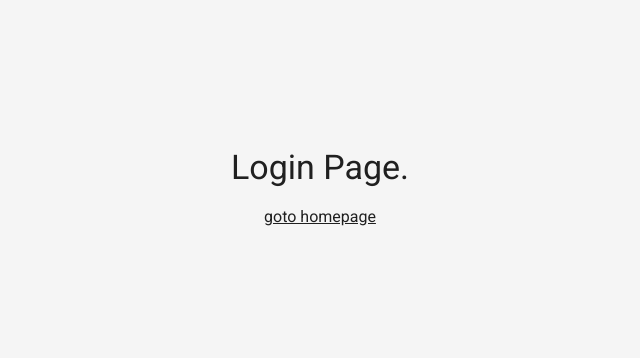
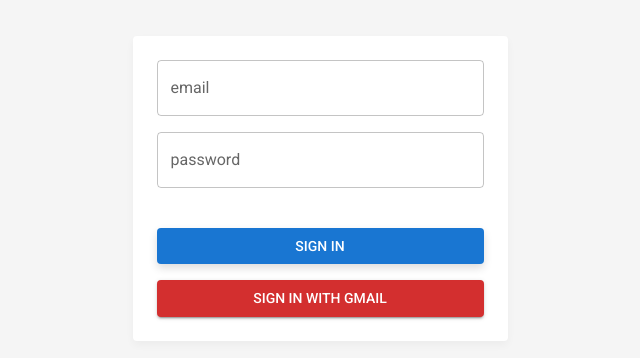
Before and after one commit to jsritawan/piggy-bank-intel-evo, a React (Create React App) app: page /login in a window 1280 px wide. Shown: the part 212-570 px from the top of the page, without its empty margins (320-960 px from the left). Built offline with nearby package versions, Linux system fonts and the light colour scheme.

Commit message:
inegrate with firebase

```diff
--- a/src/app/store.ts
+++ b/src/app/store.ts
@@ -1,4 +1,5 @@
 import { configureStore } from "@reduxjs/toolkit";
+import authSlice from "../features/auth/auth-slice";
 import categorySlice from "../features/category/category-slice";
 import dialogSlice from "../features/dialog/dialog-slice";
 import txnSlice from "../features/transactions/transactions-slice";
@@ -10,6 +11,7 @@
     categories: categorySlice,
     walletState: walletsSlice,
     dialog: dialogSlice,
+    auth: authSlice,
   },
 });
 
--- a/src/components/Header/Header.tsx
+++ b/src/components/Header/Header.tsx
@@ -1,3 +1,4 @@
+import { Settings, Logout } from "@mui/icons-material";
 import {
   AppBar,
   Toolbar,
@@ -9,13 +10,19 @@
   Link as MuiLink,
   alpha,
   useTheme,
+  Menu,
+  MenuItem,
+  ListItemIcon,
 } from "@mui/material";
-import { forwardRef } from "react";
+import { signOut } from "firebase/auth";
+import { forwardRef, useState } from "react";
 import {
   Link as RouterLink,
   LinkProps as RouterLinkProps,
   useLocation,
+  useNavigate,
 } from "react-router-dom";
+import { auth } from "../../firebase";
 
 const Link = forwardRef<
   HTMLAnchorElement,
@@ -50,6 +57,10 @@
 });
 
 const Header = () => {
+  const navigate = useNavigate();
+  const [anchorEl, setAnchorEl] = useState<HTMLElement | null>(null);
+  const open = Boolean(anchorEl);
+
   return (
     <AppBar position="sticky">
       <Toolbar>
@@ -83,18 +94,68 @@
 
         <Stack direction="row" spacing={3} flexGrow={1} ml={2}>
           <Link href="/">Transaction</Link>
-          <Link href="/settings">Settings</Link>
-          <Link href="/dashboard">dashboard</Link>
-          <Link href="/login">login</Link>
+          {/*
+            <Link href="/settings">Settings</Link>
+            <Link href="/dashboard">dashboard</Link>
+            <Link href="/login">login</Link>
+          */}
         </Stack>
         <Box>
-          <IconButton sx={{ p: 0 }}>
+          <IconButton
+            id="basic-button"
+            aria-controls={open ? "basic-menu" : undefined}
+            aria-haspopup="true"
+            aria-expanded={open ? "true" : undefined}
+            onClick={(event) => {
+              setAnchorEl(event.currentTarget);
+            }}
+            sx={{ p: 0 }}
+          >
             <Avatar
               alt="User Image"
               src="/images/intel evo badge - unlevel.png"
             />
           </IconButton>
         </Box>
+        <Menu
+          id="basic-menu"
+          anchorEl={anchorEl}
+          open={open}
+          onClose={() => setAnchorEl(null)}
+          MenuListProps={{
+            "aria-labelledby": "basic-button",
+          }}
+          PaperProps={{
+            sx: {
+              mt: 1,
+            },
+          }}
+        >
+          <MenuItem
+            onClick={() => {
+              setAnchorEl(null);
+              navigate("/settings");
+            }}
+          >
+            <ListItemIcon>
+              <Settings fontSize="small" />
+            </ListItemIcon>
+            Settings
+          </MenuItem>
+          <MenuItem
+            onClick={() => {
+              signOut(auth).then(() => {
+                setAnchorEl(null);
+                // navigate("/login");
+              });
+            }}
+          >
+            <ListItemIcon>
+              <Logout fontSize="small" color="error" />
+            </ListItemIcon>
+            Logout
+          </MenuItem>
+        </Menu>
       </Toolbar>
     </AppBar>
   );
--- /dev/null
+++ b/src/features/auth/auth-slice.ts
@@ -0,0 +1,26 @@
+import { createSlice, PayloadAction } from "@reduxjs/toolkit";
+
+type AuthUser = {
+  name: string | null;
+  email: string | null;
+  photoURL: string | null;
+  isLoggedIn: boolean;
+};
+
+const initialState: Partial<AuthUser> = {};
+
+const authSlice = createSlice({
+  name: "auth",
+  initialState: initialState,
+  reducers: {
+    updateUserAuth: function (state, action: PayloadAction<Partial<AuthUser>>) {
+      console.log(state === action.payload);
+      console.log({ payload: action.payload });
+
+      state = action.payload;
+    },
+  },
+});
+
+export const { updateUserAuth } = authSlice.actions;
+export default authSlice.reducer;
--- /dev/null
+++ b/src/firebase.ts
@@ -0,0 +1,29 @@
+// Import the functions you need from the SDKs you need
+import { initializeApp } from "firebase/app";
+import { getAnalytics } from "firebase/analytics";
+import { getAuth, GoogleAuthProvider, signInWithPopup } from "firebase/auth";
+import { getDatabase } from "firebase/database";
+// TODO: Add SDKs for Firebase products that you want to use
+// https://firebase.google.com/docs/web/setup#available-libraries
+
+// Your web app's Firebase configuration
+// For Firebase JS SDK v7.20.0 and later, measurementId is optional
+const firebaseConfig = {
+  apiKey: "AIzaSyBDT5rOoCgRz9PO6bGlVIpcujCuYVjjEco",
+  authDomain: "intel-evo-campaign-piggy-bank.firebaseapp.com",
+  projectId: "intel-evo-campaign-piggy-bank",
+  storageBucket: "intel-evo-campaign-piggy-bank.appspot.com",
+  messagingSenderId: "342572814743",
+  appId: "1:342572814743:web:dc4f6916a23580d4c374d2",
+  measurementId: "G-15KDV7E7QP",
+};
+
+// Initialize Firebase
+const app = initializeApp(firebaseConfig);
+
+export const db = getDatabase(app);
+export const auth = getAuth(app);
+export const analytics = getAnalytics(app);
+
+const googleAuthProvider = new GoogleAuthProvider();
+export const signInWithGoogle = () => signInWithPopup(auth, googleAuthProvider);
--- a/src/layouts/AppLayout.tsx
+++ b/src/layouts/AppLayout.tsx
@@ -1,9 +1,45 @@
 import { Box, Container } from "@mui/material";
-import React from "react";
-import { Outlet } from "react-router-dom";
+import { onAuthStateChanged } from "firebase/auth";
+import React, { useEffect } from "react";
+import { Outlet, useNavigate } from "react-router-dom";
+import { useAppDispatch, useAppSelector } from "../app/hooks";
 import Header from "../components/Header/Header";
+import { updateUserAuth } from "../features/auth/auth-slice";
+import { auth } from "../firebase";
 
 const AppLayout = () => {
+  const { isLoggedIn } = useAppSelector((state) => state.auth);
+  const dispatch = useAppDispatch();
+  const navigate = useNavigate();
+
+  useEffect(() => {
+    onAuthStateChanged(auth, (user) => {
+      console.log({ user });
+
+      if (!user) {
+        dispatch(
+          updateUserAuth({
+            isLoggedIn: false,
+          })
+        );
+        navigate("/login");
+      } else {
+        dispatch(
+          updateUserAuth({
+            name: user.displayName,
+            email: user.email,
+            photoURL: user.photoURL,
+            isLoggedIn: true,
+          })
+        );
+      }
+    });
+  }, [dispatch, navigate]);
+  console.log({ isLoggedIn });
+
+  if (!isLoggedIn) {
+    return <React.Fragment></React.Fragment>;
+  }
   return (
     <Box>
       <Header />
--- a/src/pages/Login.tsx
+++ b/src/pages/Login.tsx
@@ -1,9 +1,119 @@
-import { Box, Typography } from "@mui/material";
-import React from "react";
-import { Link } from "react-router-dom";
+import React, { useCallback, useEffect, useState } from "react";
+import {
+  Alert,
+  Box,
+  Button,
+  LinearProgress,
+  Snackbar,
+  Stack,
+  TextField,
+} from "@mui/material";
+import { signInWithEmailAndPassword } from "firebase/auth";
+import { useFormik } from "formik";
+import * as yup from "yup";
+import { auth, signInWithGoogle } from "../firebase";
+import { FirebaseError } from "firebase/app";
+import { useAppDispatch, useAppSelector } from "../app/hooks";
+import { updateUserAuth } from "../features/auth/auth-slice";
+import { useNavigate } from "react-router-dom";
 
 const Login = () => {
+  const isLoggedIn = useAppSelector((state) => state.auth.isLoggedIn);
+  const dispatch = useAppDispatch();
+
+  const navigate = useNavigate();
+
+  const [isLoading, setLoading] = useState(false);
+  const [openSnackbar, setOpenSnackbar] = useState(false);
+  const [errorMessage, setErrorMessage] = useState("");
+
+  const handleOnSubmit = useCallback(
+    async (email: string, password: string) => {
+      try {
+        setLoading(true);
+        const userCredential = await signInWithEmailAndPassword(
+          auth,
+          email,
+          password
+        );
+
+        dispatch(
+          updateUserAuth({
+            name: userCredential.user.displayName,
+            email: userCredential.user.email,
+            photoURL: userCredential.user.photoURL,
+            isLoggedIn: true,
+          })
+        );
+        navigate("/");
+      } catch (error) {
+        if (error instanceof FirebaseError) {
+          setErrorMessage(error.message);
+          setOpenSnackbar(true);
+          return;
+        }
+
+        throw error;
+      } finally {
+        setLoading(false);
+      }
+    },
+    [dispatch, navigate]
+  );
+
+  const handleSignInWithGmail = useCallback(async () => {
+    try {
+      setLoading(true);
+      const userCredential = await signInWithGoogle();
+
+      dispatch(
+        updateUserAuth({
+          name: userCredential.user.displayName,
+          email: userCredential.user.email,
+          photoURL: userCredential.user.photoURL,
+          isLoggedIn: true,
+        })
+      );
+      navigate("/");
+    } catch (error) {
+      if (error instanceof FirebaseError) {
+        setErrorMessage(error.message);
+        setOpenSnackbar(true);
+        return;
+      }
+
+      throw error;
+    } finally {
+      setLoading(false);
+    }
+  }, [dispatch, navigate]);
+
+  const handleOnSnackbarClose = () => {
+    setOpenSnackbar(false);
+  };
+
+  const { errors, touched, handleSubmit, getFieldProps } = useFormik({
+    initialValues: {
+      email: "",
+      password: "",
+    },
+    validationSchema: yup.object().shape({
+      email: yup.string().email().required(),
+      password: yup.string().required(),
+    }),
+    onSubmit({ email, password }) {
+      handleOnSubmit(email, password);
+    },
+  });
+
+  useEffect(() => {
+    if (isLoggedIn) {
+      navigate("/");
+    }
+  }, [isLoggedIn, navigate]);
+
   return (
+    <React.Fragment>
       <Box
         display="flex"
         height={"100vh"}
@@ -11,18 +121,63 @@
         alignItems={"center"}
         flexDirection={"column"}
       >
-      <Typography variant="h4">Login Page.</Typography>
-      <Box textAlign={"center"} mt={2}>
-        <Typography
-          variant="body1"
-          component={Link}
-          to="/"
-          sx={{ color: "inherit" }}
+        <Box
+          sx={{
+            bgcolor: "#fff",
+            borderRadius: 1,
+            boxShadow: "0px 4px 8px rgba(0, 0, 0, 0.04)",
+            minWidth: "375px",
+            overflow: "clip",
+          }}
         >
-          goto homepage
-        </Typography>
+          {isLoading && <LinearProgress />}
+          <Box sx={{ p: 3 }}>
+            <form onSubmit={handleSubmit}>
+              <Stack spacing={2}>
+                <TextField
+                  {...getFieldProps("email")}
+                  label="email"
+                  error={touched.email && !!errors.email}
+                  helperText={touched.email && errors.email}
+                />
+                <TextField
+                  {...getFieldProps("password")}
+                  label="password"
+                  type="password"
+                  error={touched.password && !!errors.password}
+                  helperText={touched.password && errors.password}
+                />
+              </Stack>
+              <Stack spacing={2} mt={5}>
+                <Button variant="contained" type="submit">
+                  sign in
+                </Button>
+                <Button
+                  variant="contained"
+                  color="error"
+                  onClick={handleSignInWithGmail}
+                >
+                  sign in with gmail
+                </Button>
+              </Stack>
+            </form>
           </Box>
         </Box>
+      </Box>
+      <Snackbar
+        open={openSnackbar}
+        anchorOrigin={{
+          vertical: "bottom",
+          horizontal: "center",
+        }}
+        onClose={handleOnSnackbarClose}
+        autoHideDuration={6000}
+      >
+        <Alert severity="error" onClose={handleOnSnackbarClose}>
+          {errorMessage}
+        </Alert>
+      </Snackbar>
+    </React.Fragment>
   );
 };
 
```
Also changed, not shown: 1 other file (tests, documents, lock files or other folders). Lines whose indentation alone changed are shown as unchanged.
